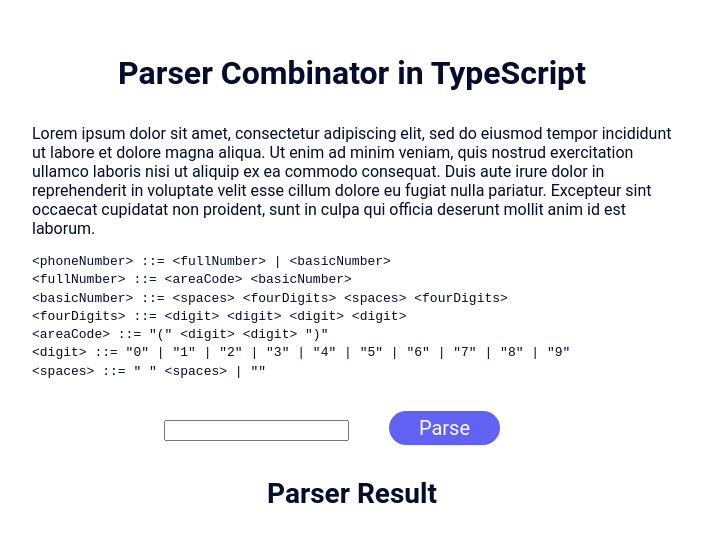
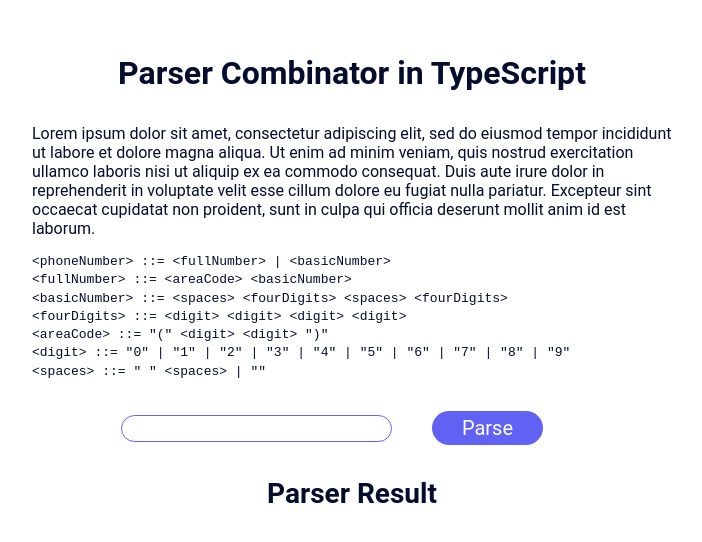
Before and after one commit to Oyoshi/parser-combinator-pgs-demo, a React (Create React App) app: page / in a window 1280 px wide. Shown: the part 162-704 px from the top of the page, without its empty margins (288-990 px from the left). Built offline with nearby package versions, Linux system fonts and the light colour scheme.

Commit message:
feat: introduce Input component

```diff
--- a/src/components/button/button.style.ts
+++ b/src/components/button/button.style.ts
@@ -10,6 +10,7 @@ export const StyledButton = styled.button`
   border-radius: 24px;
   padding: 0.25em 1.5em;
   margin: 0 2em;
+  outline: none;
 
   :hover {
     background-color: ${({ theme }) => theme.accentDark};
--- a/src/components/input.tsx
+++ /dev/null
@@ -1,7 +0,0 @@
-import styled from "styled-components";
-
-const Input = styled.input`
-  text-align: center;
-`;
-
-export default Input;
--- /dev/null
+++ b/src/components/input/index.ts
@@ -0,0 +1,3 @@
+import Input from "./input";
+
+export default Input;
--- /dev/null
+++ b/src/components/input/input.interface.ts
@@ -0,0 +1,5 @@
+import { ChangeEventHandler } from "react";
+
+export type InputProps = {
+  onChange: ChangeEventHandler<HTMLInputElement>;
+};
--- /dev/null
+++ b/src/components/input/input.style.ts
@@ -0,0 +1,9 @@
+import styled from "styled-components";
+
+export const StyledInput = styled.input`
+  text-align: center;
+  font-size: 20px;
+  border-radius: 24px;
+  border: 1px solid ${({ theme }) => theme.accent};
+  outline: none;
+`;
--- /dev/null
+++ b/src/components/input/input.tsx
@@ -0,0 +1,9 @@
+import { FC } from "react";
+import { StyledInput } from "./input.style";
+import { InputProps } from "./input.interface";
+
+const Input: FC<InputProps> = ({ onChange }) => (
+  <StyledInput onChange={onChange} />
+);
+
+export default Input;
```
